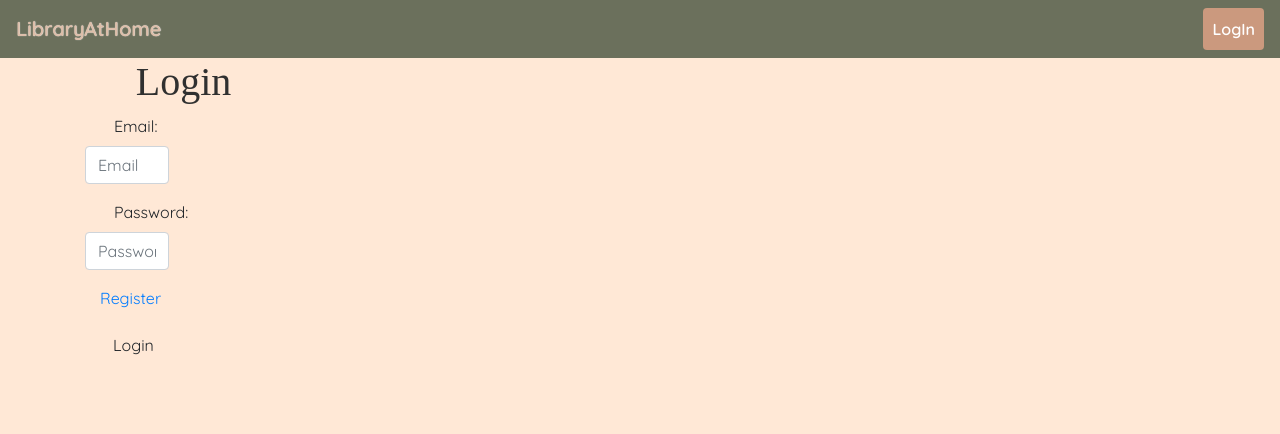
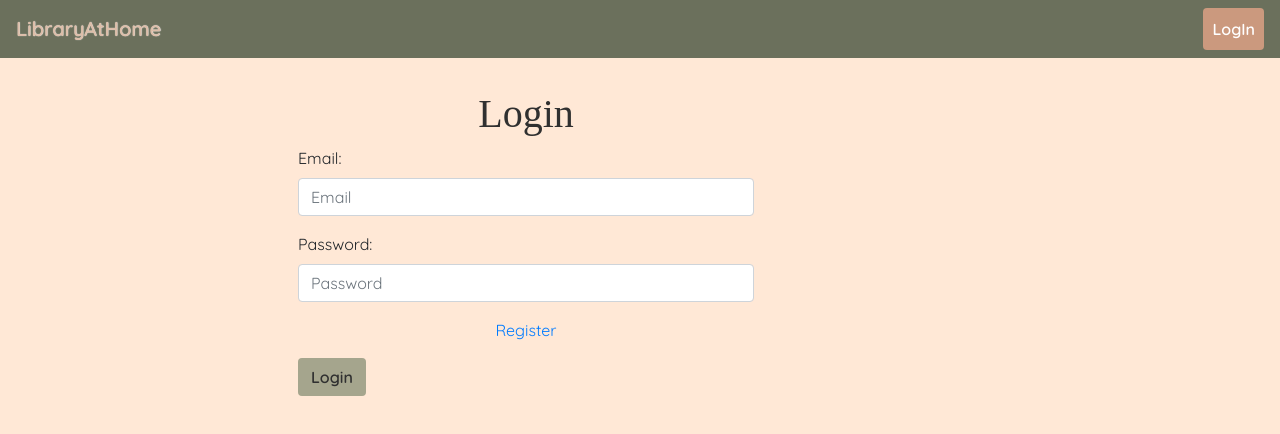
Before and after one commit to kannmelton2/LibraryAtHome, a React app in the folder libraryathome.ui/: page /auth in a window 1280 px wide. Built offline with nearby package versions, Linux system fonts and the light colour scheme; some packages are replaced by stand-ins of ours; no server answers.

Commit message:
updated auth and register styling

```diff
--- a/libraryathome.ui/src/components/pages/Auth/Auth.js
+++ b/libraryathome.ui/src/components/pages/Auth/Auth.js
@@ -2,7 +2,7 @@ import React from 'react';
 import { Link } from 'react-router-dom';
 
 
-
+import './Auth.scss';
 
 import authRequests from '../../../helpers/data/authData';
 
@@ -42,15 +42,16 @@ class Auth extends React.Component {
   render () {
     const { user } = this.state;
     return (
-      <div className="Login">
-        <div id="login-form">
+      <div className="Auth">
+        <div id="login-form" className="d-flex flex-wrap text-center justify-content-center">
           <h1 className="text-center">Login</h1>
-          <form className="form-horizontal col-sm-6 col-sm-offset-3">
+          <p className="form-header"></p>
+          <form className="form-horizontal justify-content">
             <div className="form-group">
-              <label htmlFor="inputEmail" className="col-sm-8 control-label">
+              <label htmlFor="inputEmail" className="control-label">
                 Email:
               </label>
-              <div className="col-sm-20">
+              <div>
                 <input
                   type="email"
                   className="form-control"
@@ -62,10 +63,10 @@ class Auth extends React.Component {
               </div>
             </div>
             <div className="form-group">
-              <label htmlFor="inputPassword" className="col-sm-8 control-label">
+              <label htmlFor="inputPassword" className="control-label">
                 Password:
               </label>
-              <div className="col-sm-20">
+              <div>
                 <input
                   type="password"
                   className="form-control"
@@ -77,15 +78,15 @@ class Auth extends React.Component {
               </div>
             </div>
             <div className="form-group">
-              <div className="col-sm-12 text-center">
+              <div className="text-center">
                 <Link to="/register">Register</Link>
               </div>
             </div>
             <div className="form-group">
-              <div className="col-sm-12">
+              <div>
                 <button
                   type="submit"
-                  className="btn btn-default col-xs-12"
+                  className="btn dark-green-btn"
                   onClick={this.loginClickEvent}
                 >
                   Login
--- a/libraryathome.ui/src/components/pages/Auth/Auth.scss
+++ b/libraryathome.ui/src/components/pages/Auth/Auth.scss
@@ -1,3 +1,11 @@
 .Auth {
-    display: block;
+    width: 80%;
+    margin-top: 2em;
+    h1 {
+        width: 100%;
+    }
+    form {
+        width: 50%;
+        text-align: left;
+    }
 }
--- a/libraryathome.ui/src/components/pages/RegisterUser/RegisterUser.js
+++ b/libraryathome.ui/src/components/pages/RegisterUser/RegisterUser.js
@@ -72,10 +72,12 @@ class RegisterUser extends React.Component {
         } = this.state;
 
         return(
-            <div className="RegisterUser">
+            <div className="RegisterUser d-flex flex-wrap justify-content-center text-left">
+              <header className="page-header">
                 <h1>Welcome to Library At Home</h1>
                 <p>Please log in register to make use of our services:</p>
-      <form className="col-6 offset-3 text-left">
+              </header>
+      <form className="register-form">
         <div className="form-group">
         <label htmlFor="user-first-name">First Name</label>
       <input
@@ -126,8 +128,8 @@ class RegisterUser extends React.Component {
         onChange={this.passwordChange}
         />
         </div>
-        <Link className="btn btn-dark m-2" to="/auth">Log in</Link>
-        <button className="btn btn-primary m-2" onClick={this.saveNewUser}>Save New User</button>
+        <Link className="btn dark-pink-btn m-2" to="/auth">Log in</Link>
+        <button className="btn dark-green-btn m-2" onClick={this.saveNewUser}>Save New User</button>
       </form>
             </div>
         )
--- a/libraryathome.ui/src/components/pages/RegisterUser/RegisterUser.scss
+++ b/libraryathome.ui/src/components/pages/RegisterUser/RegisterUser.scss
@@ -1,3 +1,7 @@
 .RegisterUser {
-    display: block;
+    width: 100%;
+    margin-top: 2em;
+    form {
+        width: 50%;
+    }
 }
```
